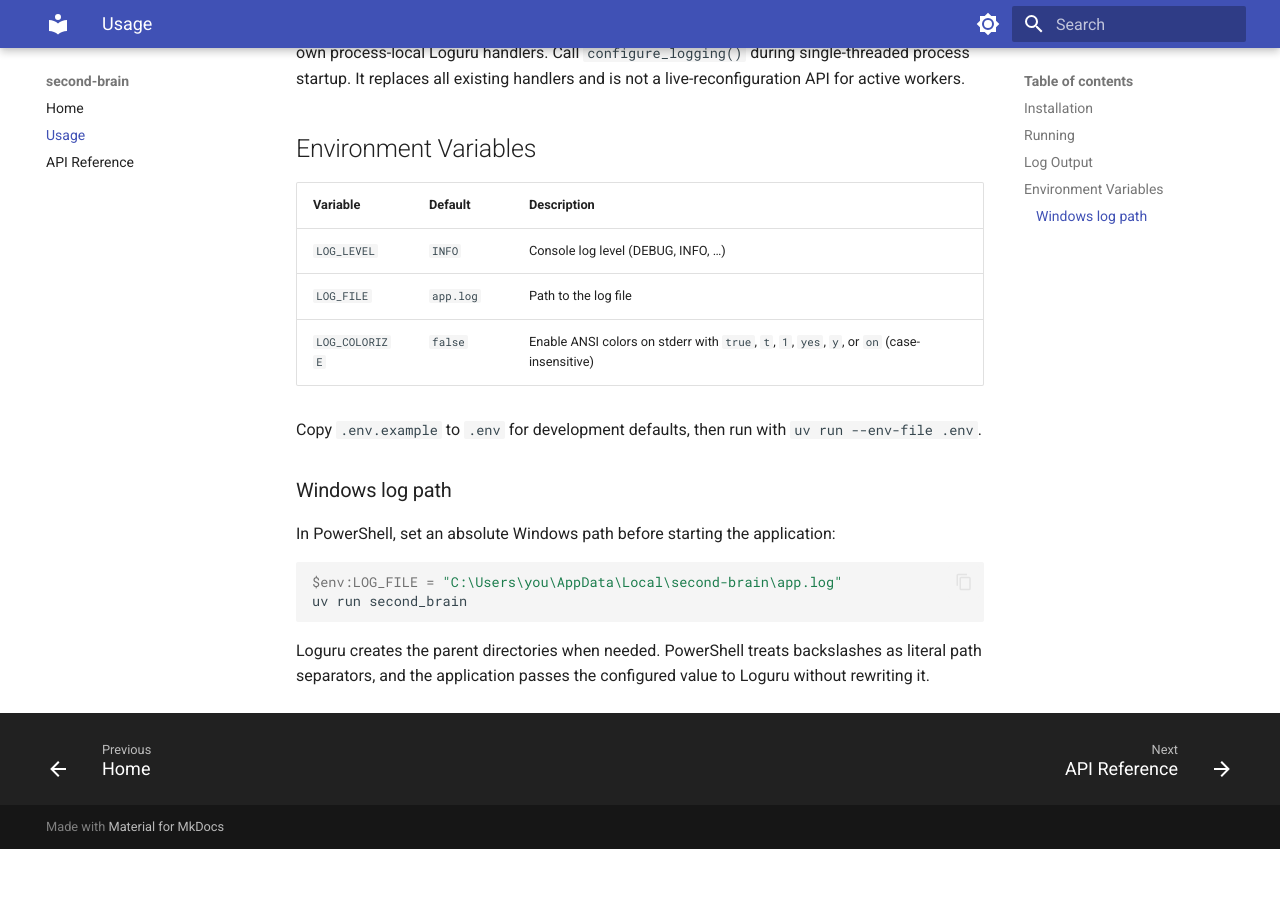
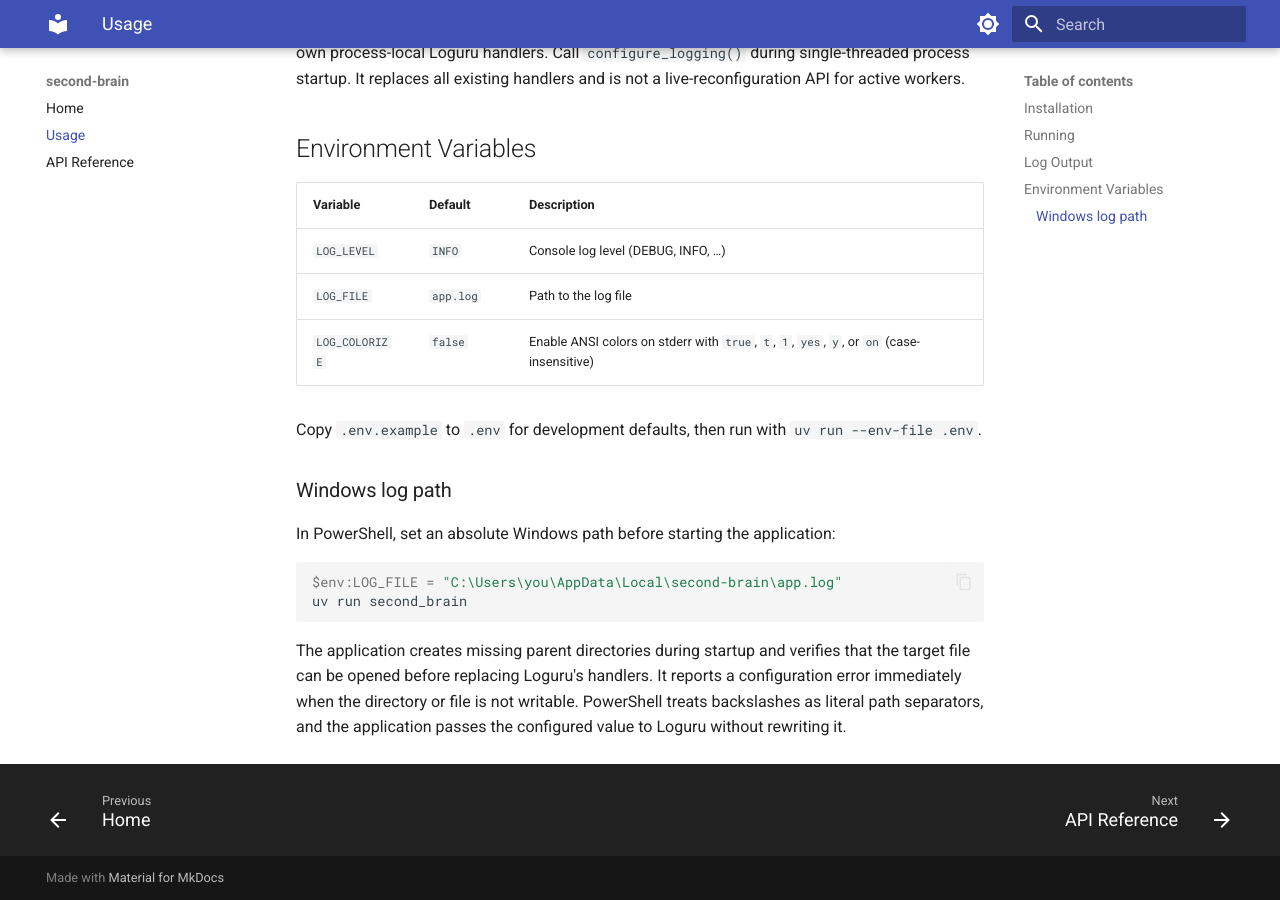
Before and after one commit to dhawangg-uw/second_brain, an MkDocs documentation site: the page built from docs/usage.md, in a window 1280 px wide and 900 px high, scrolled down 1509 px. Built offline with MkDocs 1.6.1 and Material for MkDocs 9.7.7, drawn with Linux system fonts in a browser that asks for light colours; before the commit the page ends 2358 px from its top, so only the background shows below that.

Commit message:
Document automatic log directory creation

````diff
--- a/docs/usage.md
+++ b/docs/usage.md
@@ -84,6 +84,8 @@
 uv run second_brain
 ```
 
-Loguru creates the parent directories when needed. PowerShell treats
-backslashes as literal path separators, and the application passes the
-configured value to Loguru without rewriting it.
+The application creates missing parent directories during startup and verifies
+that the target file can be opened before replacing Loguru's handlers. It
+reports a configuration error immediately when the directory or file is not
+writable. PowerShell treats backslashes as literal path separators, and the
+application passes the configured value to Loguru without rewriting it.
````
Also changed, not shown: README.md (+4 -0 lines).
